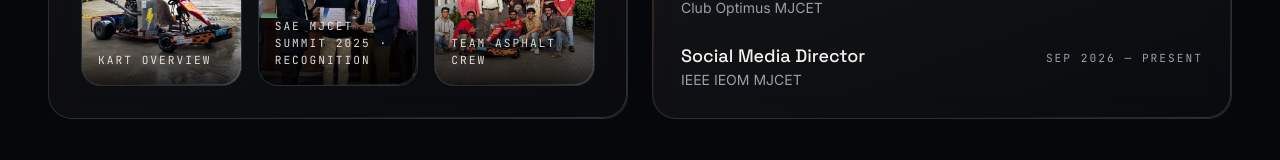
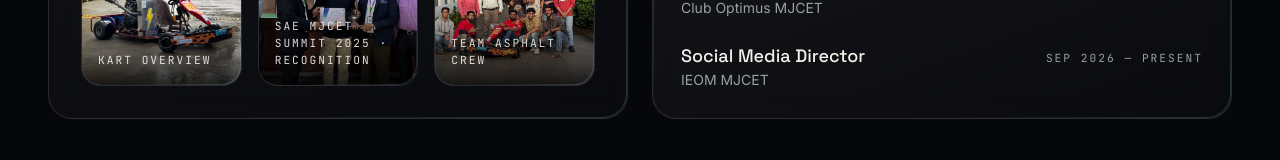
Before and after one commit to zainkaleemi/zk-folio, a Next.js app: page / in a window 1280 px wide. Shown: the part 11420-11580 px from the top of the page. Built offline with nearby package versions, Linux system fonts and the light colour scheme; no server answers.

Commit message:
Use IEOM MJCET and the zain-kaleemi LinkedIn URL everywhere
Site and public résumé PDF now agree on both.

Co-Authored-By: Claude Opus 5.5 <noreply@anthropic.com>
Claude-Session: https://claude.ai/code/session_01XosucCDh8Ade9zVmQUV8h4

```diff
--- a/lib/content.ts
+++ b/lib/content.ts
@@ -332,7 +332,7 @@ export const AWARDS = [
 
 export const LEADERSHIP = [
   { role: 'Technical Head', org: 'Club Optimus MJCET', date: 'Sep 2026 — Present' },
-  { role: 'Social Media Director', org: 'IEEE IEOM MJCET', date: 'Sep 2026 — Present' },
+  { role: 'Social Media Director', org: 'IEOM MJCET', date: 'Sep 2026 — Present' },
 ]
 
 // Mirrors the Skills section of the résumé. Icon keys map to logos in components/toolkit.tsx.
--- a/scripts/resume/resume.html
+++ b/scripts/resume/resume.html
@@ -33,7 +33,7 @@
   <p class="contact">
     <a href="mailto:zainkaleemi@proton.me">zainkaleemi@proton.me</a><span>|</span>
     <a href="https://zk-folio-ac.vercel.app">zk-folio-ac.vercel.app</a><span>|</span>
-    <a href="https://www.linkedin.com/in/mohammed-zainul-abedin-kaleemi-b115bb2b2">linkedin.com/in/mohammed-zainul-abedin-kaleemi-b115bb2b2</a>
+    <a href="https://www.linkedin.com/in/zain-kaleemi-b115bb2b2/">linkedin.com/in/zain-kaleemi-b115bb2b2</a>
   </p>
 </header>
 
@@ -106,6 +106,6 @@
 
 <h2>Leadership</h2>
 <div class="row"><span>Club Optimus MJCET, <i>Technical Head</i></span><span class="date">Sep 2026 – Present</span></div>
-<div class="row"><span>IEEE IEOM MJCET, <i>Social Media Director</i></span><span class="date">Sep 2026 – Present</span></div>
+<div class="row"><span>IEOM MJCET, <i>Social Media Director</i></span><span class="date">Sep 2026 – Present</span></div>
 </body>
 </html>
```
Also changed, not shown: 1 other file (tests, documents, lock files or other folders).
